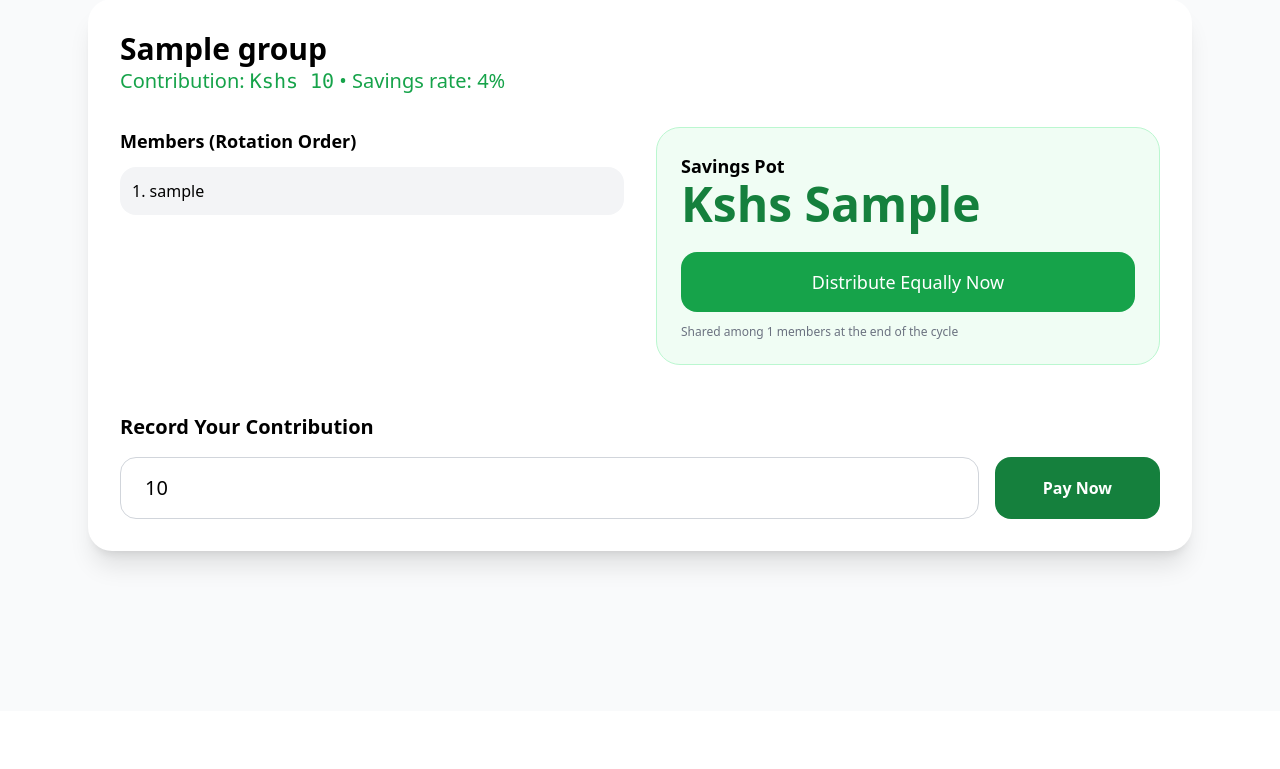
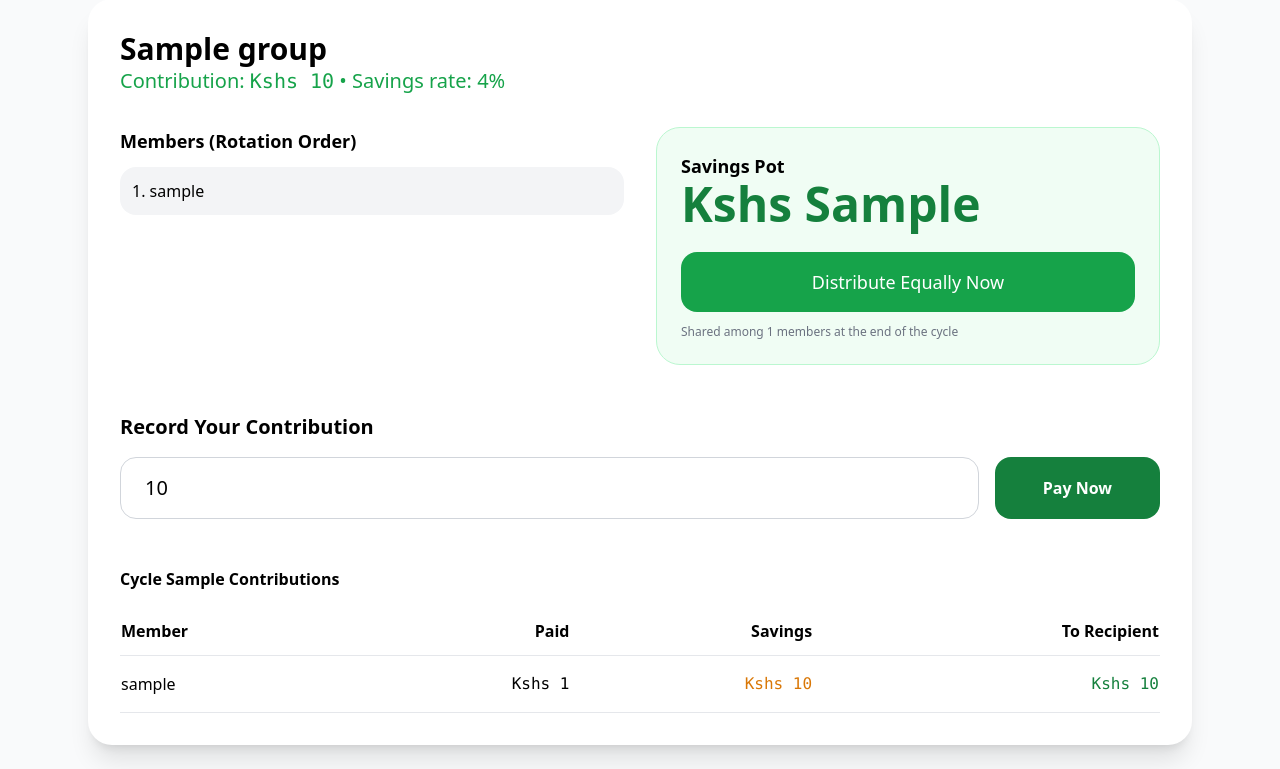
Before and after one commit to Opango14/merry_chama, a Django app: template templates/group_detail.html in a window 1280 px wide. Shown: the part 89-858 px from the top of the page. Before the commit the page ends 663 px from the top, so only its background shows below. Run offline with Django 5.2, Linux system fonts and the light colour scheme; the template is opened without the code that fills it: most values are stand-ins (such as "Sample title", 1, 10 or a date in 2020); some libraries are stand-ins or nearby versions.

Commit message:
Add recent contributions section to group detail template

```diff
--- a/templates/group_detail.html
+++ b/templates/group_detail.html
@@ -35,7 +35,7 @@
     </div>
 
     <!-- Record Contribution -->
-     <div class="mt-12">
+    <div class="mt-12">
         <h2 class="text-xl font-semibold mb-4">Record Your Contribution</h2>
         <form method="POST" action="{% url 'record_contribution' group.pk %}" class="flex gap-4">
             {% csrf_token %}
@@ -43,6 +43,40 @@
             <button type="submit" class="bg-green-700 text-white px-12 rounded-2xl font-semibold">Pay Now</button>
         </form>
         <!-- <p class="text-sm text-gray-500 mt-2">Live Savings Deductions</p> -->
-     </div>
+    </div>
+
+    <!-- Recent Contributions -->
+    <div class="mt-12">
+        <h2 class="font-semibold mb-4">Cycle {{ group.current_cycle }} Contributions</h2>
+        <table class="w-full">
+            <thead>
+                <tr class="border-b">
+                    <th class="text-left py-3">Member</th>
+                    <th class="text-right">Paid</th>
+                    <th class="text-right">Savings</th>
+                    <th class="text-right">To Recipient</th>
+                </tr>
+            </thead>
+            <tbody>
+                {% for c in contributions %}
+                <tr class="border-b">
+                    <td class="py-4">{{ c.member.username }}</td>
+                    <td class="text-right font-mono">Kshs {{ c.total_paid }}</td>
+                    <td class="text-right text-amber-600 font-mono">Kshs {{ c.savings_amount }}</td>
+                    <td class="text-right font-mono text-green-700">Kshs {{ c.payout_amount }}</td>
+                </tr>
+                {% endfor %}
+            </tbody>
+        </table>
+    </div>
 </div>
+
+<script>
+    document.querySelector('input[name="amount"]').addEventListener('input', function() {
+        let amt = parseFloat(this.value) || 0;
+        let rate = Number("{{ group.savings_rate }}");
+        let savings = (amt * rate / 100).toFixed(2);
+        console.log(`Savings deducted: Kshs {savings}`);
+    })
+</script>
 {% endblock %}
```
